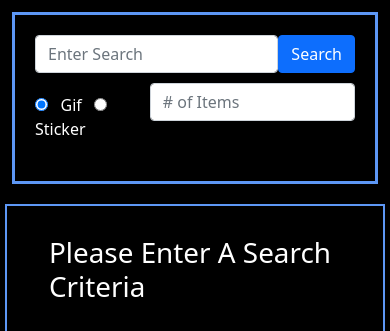
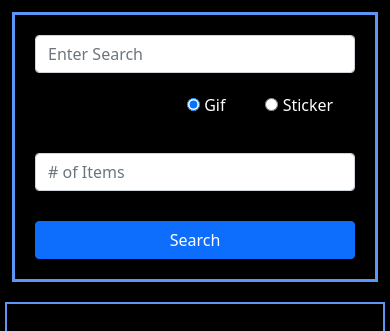
Before and after one commit to puythoven72/GiphySearch, a plain HTML site: page index.html in a window 390 px wide. Shown: the part 59-390 px from the top of the page. Drawn offline with nearby package versions, Linux system fonts and the light colour scheme.

Commit message:
added more styles for mobile

```diff
--- a/css/styles.css
+++ b/css/styles.css
@@ -5,7 +5,20 @@ body {
     background: black;
 }
 
-nav {}
+form{
+
+
+}
+
+.mobile-search{
+    display: none;
+}
+
+
+nav {
+    font-family: 'Roboto', sans-serif;
+    font-weight: bold
+}
 
 .header {
     border: 2px black solid;
@@ -17,21 +30,24 @@ nav {}
 .search-form {
     border: 3px #5D97F5 solid;
     padding: 20px;
+}
 
 
-}
+.radio-div {
 
-.radio-div {
-    padding-top: 10px;
     color: white;
+    padding-bottom: 20px;
+       padding-left: 20%;
 }
 
 
 
 
-.search-form .row {
-    margin-bottom: 10px;
+input {
+    margin-bottom: 20px;
+    width: 100
 }
+
 
 
 #return-count {
@@ -49,6 +65,7 @@ nav {}
 #giph-display-content {
     margin: 10px;
     padding: 20px;
+
 
 }
 
@@ -76,3 +93,25 @@ nav {}
 .footer {
     padding: 30px 0 30px 0;
 }
+.test{
+    width: 100%;
+}
+
+
+
+@media only screen and (max-width: 768px) {
+    .web-search{
+        display: none;
+    }
+    .mobile-search{
+       margin-top: 10px;
+        display:block;
+
+    }
+
+    .radio-div{
+        padding-left: 40%;
+    }
+
+
+}
--- a/index.html
+++ b/index.html
@@ -46,43 +46,88 @@
 
 
     <div class="container-fluid ">
-        <div class="search-form ">
-            <form class="needs-validation" novalidate>
-                <div class="row">
-                    <div class="d-flex justify-content-center">
-                        <div class="col-md-10">
-                            <input type="text" class="form-control" placeholder="Enter Search" aria-label="Search" id="searchInput" required minlength="5" maxlength="30">
+        <form class="needs-validation search-form" novalidate>
+
+            <div class="row ">
+                <div class="col-md-12 col-lg-10"> <input type="text" class="form-control" placeholder="Enter Search" aria-label="Search" id="searchInput" required minlength="5" maxlength="30">
                     <div class="valid-feedback">Valid.</div>
                     <div class="invalid-feedback">Please fill out this field.</div>
+
+                </div>
+                <div class="col-md-12 col-lg-2"> <button type="submit" class="btn btn-primary  web-search " id="searchButton">Search</button></div>
+
+
+
+            </div>
+
+            <!--
+                <input type="text" class="form-control searchInput col-md-12 col-lg-5 " placeholder="Enter Search" aria-label="Search" id="searchInput" required minlength="5" maxlength="30">
+                <div class="valid-feedback">Valid.</div>
+                <div class="invalid-feedback">Please fill out this field.</div>
+
+
+                <div class="col-lg-2 col-md-12  d-flex flex-wrap">
+                    <button type="submit" class="btn btn-primary web-search col-lg-1 col-md-12  d-flex flex-wrap" id="searchButton">Search</button>-->
+
+            <!--/div>-->
+            <!--</div>-->
+            <!-- <div class="d-flex justify-content-lg-center">-->
+            <div class="radio-div col-lg-4 col-md-12 d-lg-inline-flex d-flex justify-content-md-right">
+
+                <div class="form-check form-check-inline"><input type="radio" id="gif" name="type" value="Gif">
+                    <label for="gif">Gif</label>
+                </div>
+
+                <div class="form-check form-check-inline">
+                    <input type="radio" id="sticker" name="type" value="Sticker">
+                    <label for="sticker">Sticker</label>
                 </div>
 
 
-                        <div class="col-md-1  ">
-                            <button type="submit" class="btn btn-primary " id="searchButton">Search</button>
             </div>
 
+            <div class="col-lg-4 col-md-12 d-lg-inline-flex d-md-block justify-content-lg-right  ">
+              <div class="d-lg-block">
+                       <input type="number" class="form-control test" placeholder="# of Items" aria-label="Search Count" id="searchCount" required minlength="1" maxlength="3">
+
+                <div class="valid-feedback">Valid.</div>
+                <div class="invalid-feedback ">Please fill out this field.</div>
+              </div>
+
+
+
+            </div>
+
+            <!--</div>-->
+
+
+            <!--  <div class="radio-div d-flex justify-content-center  ">
+                <div class="form-check form-check-inline"><input type="radio" id="gif" name="type" value="Gif">
+                    <label for="gif">Gif</label>
+                </div>
+
+                <div class="form-check form-check-inline">
+                    <input type="radio" id="sticker" name="type" value="Sticker">
+                    <label for="sticker">Sticker</label>
                 </div>
             </div>
 
-                <div>
-                    <!-- <input id="searchCount">-->
-                    <div class="row">
-                        <div class="d-flex justify-content-center">
-                            <div class="col-md-2 radio-div">
-                                <input type="radio" id="gif" name="type" value="Gif">
-                                  <label for="gif">Gif</label>
-                                  <input type="radio" id="sticker" name="type" value="Sticker">
-                                  <label for="sticker">Sticker</label>
-
-                            </div>
-                            <div class="col-md-3 ">
+            <div class="col-md-12  ">
                 <input type="number" class="form-control" placeholder="# of Items" aria-label="Search Count" id="searchCount" required minlength="1" maxlength="3">
                 <div class="valid-feedback">Valid.</div>
                 <div class="invalid-feedback">Please fill out this field.</div>
             </div>
+-->
+
+
+
+
+            <div class="d-grid gap-2 mobile-search">
+                <button class="btn btn-primary mobile-search" type="submit">Search</button>
 
             </div>
-                    </div>
+
+
 
             <div class="row">
                 <div class=" d-flex justify-content-center">
@@ -90,9 +135,8 @@
                 </div>
             </div>
 
-                </div>
+
         </form>
-        </div>
     </div>
 
     <div class="main  ">
```
Also changed, not shown: js/scripts.js (+16 -0 lines). Lines whose indentation alone changed are shown as unchanged.
